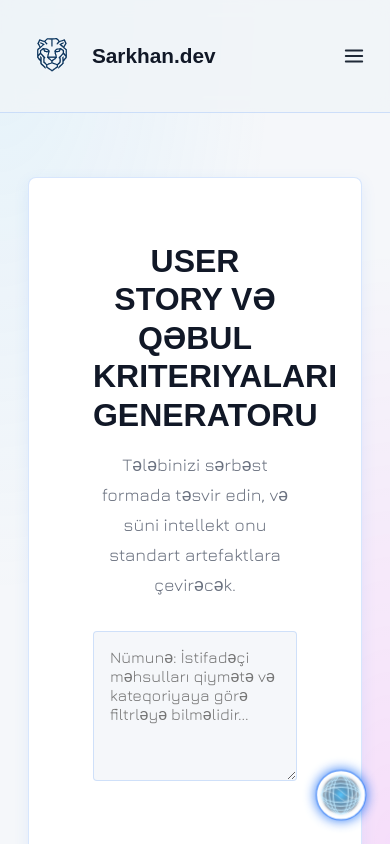
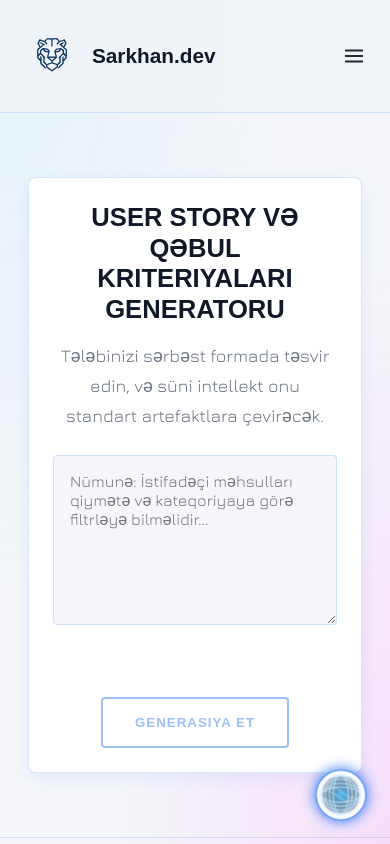
Before and after one commit to Saitosar/sarkhan-dev-nextjs, a Next.js app: page /tools in a window 390 px wide. Shown: the top 844 px of the page. Built offline with nearby package versions, Linux system fonts and the light colour scheme; a web font is replaced by a local one.

Commit message:
fixin story creator for mobile part 2

```diff
--- a/styles/globals.css
+++ b/styles/globals.css
@@ -2029,3 +2029,42 @@ a.blog-card, a.blog-card:hover {
 .like-button:disabled .like-icon {
   color: var(--color-primary);
 }
+
+/* === МОБИЛЬНАЯ АДАПТАЦИЯ ДЛЯ ПЛАНШЕТОВ И ТЕЛЕФОНОВ === */
+/* Эти правила применяются ко всему, что УЖЕ 768px */
+
+@media (max-width: 768px) {
+
+  /* === Адаптация страницы Tools (Генератор) для мобильных === */
+
+  /* Решение 2: Уменьшаем "рамку" (padding) всей карточки */
+  .tool-card {
+    padding: var(--space-lg); /* Было: --space-xxl (64px). Стало: 24px */
+  }
+
+  /* Решение 4: Уменьшаем гигантский заголовок */
+  .tool-card-header h2 {
+    font-size: 1.6rem; /* Было: 2rem */
+    margin-bottom: var(--space-md); /* Уменьшаем отступ под ним */
+  }
+
+  /* Решение 3: Уплотняем вертикальные отступы */
+  .tool-card-header {
+     margin-bottom: var(--space-lg); /* Было: --space-xl */
+  }
+
+  .tool-results-container {
+    margin-top: var(--space-xl); /* Было: --space-xxl */
+  }
+
+  .tool-intro-text {
+    margin-top: var(--space-lg);
+    margin-bottom: var(--space-lg);
+  }
+
+  /* Решение 1: Увеличиваем высоту textarea */
+  .tool-card form textarea {
+      min-height: 170px; /* Было: 150px */
+  }
+
+}
```
